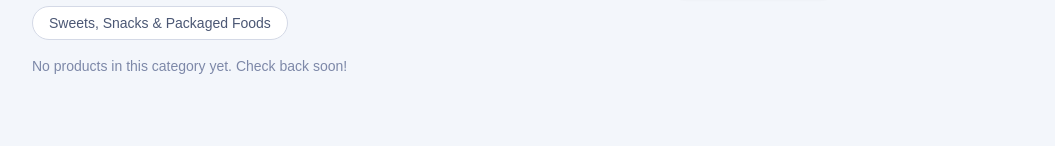
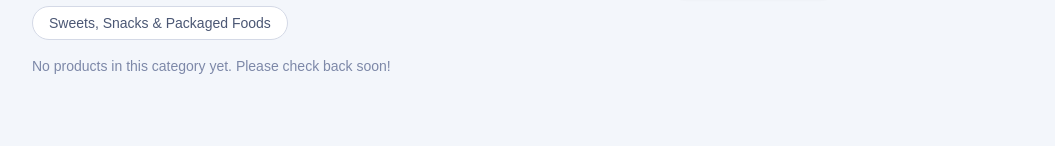
Before and after one commit to merru1234/soulmade, a Next.js app: page /marketplace in a window 1280 px wide. Both pictures are taken after a click on the button "Toys & Kids’ Products". Shown: the part 162-308 px from the top of the page, without its empty margins (112-1167 px from the left). Built offline with nearby package versions, Linux system fonts and the light colour scheme.

Commit message:
Force dummy products on marketplace

```diff
--- a/app/marketplace/page.tsx
+++ b/app/marketplace/page.tsx
@@ -1,10 +1,8 @@
-// marketplace dummy products v2
-
 "use client";
 
+import { useState } from "react";
 import Link from "next/link";
 import Image from "next/image";
-import { useState } from "react";
 
 type Product = {
   id: number;
@@ -16,7 +14,7 @@ type Product = {
   image_url: string | null;
 };
 
-// 🔹 Dummy products that use images from /public/dummy-products
+// 🔹 Dummy products using files in /public/dummy-products
 const DUMMY_PRODUCTS: Product[] = [
   {
     id: 1,
@@ -86,6 +84,7 @@ const CATEGORIES = [
 export default function MarketplacePage() {
   const [selectedCategory, setSelectedCategory] = useState("All");
 
+  // 👉 Only dummy products, no Supabase
   const products = DUMMY_PRODUCTS;
 
   const visibleProducts =
@@ -158,7 +157,7 @@ export default function MarketplacePage() {
       <main className="max-w-5xl mx-auto px-4 pb-10 space-y-3">
         {visibleProducts.length === 0 && (
           <p className="text-sm text-[#7d88a8]">
-            No products in this category yet. Check back soon!
+            No products in this category yet. Please check back soon!
           </p>
         )}
 
@@ -175,8 +174,9 @@ export default function MarketplacePage() {
                     src={product.image_url}
                     alt={product.name}
                     fill
+                    className="object-cover"
                     sizes="(min-width: 768px) 160px, 100vw"
-                    className="object-cover"
+                    priority={false}
                   />
                 </div>
               )}
```
